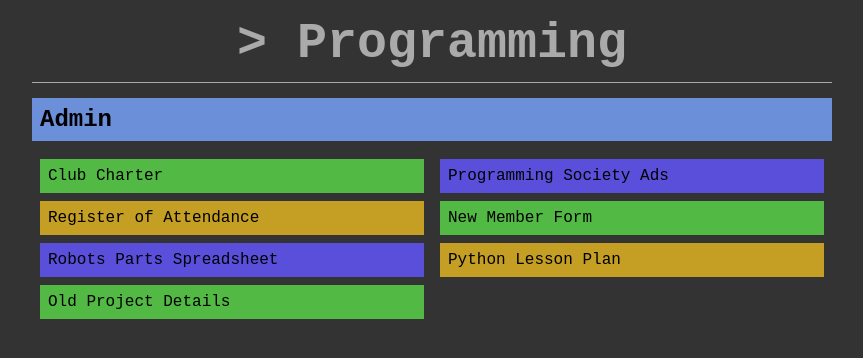
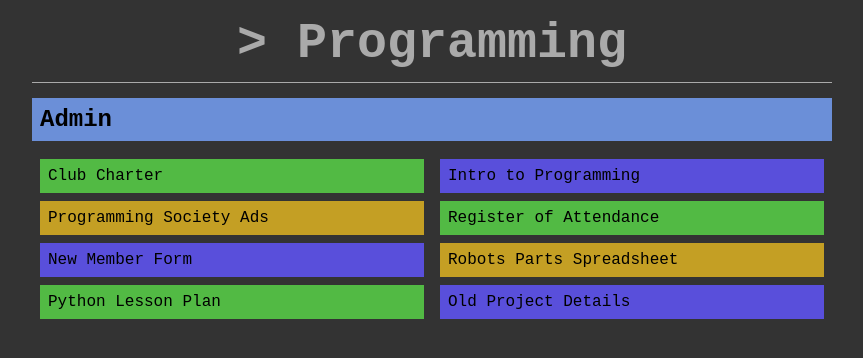
Before and after one commit to wcgs-programming/wcgs-programming.github.io, a Jekyll site: the page built from admin.md, in a window 1280 px wide. Shown: the top 358 px of the page, without its empty margins (208-1071 px from the left). Built offline with Jekyll 4.4.1, drawn with Linux system fonts in a browser that asks for light colours.

Commit message:
added intro ppt

```diff
--- a/admin.md
+++ b/admin.md
@@ -7,6 +7,8 @@ published: true
 ---
 
 [Club Charter](https://docs.google.com/document/d/1EsfoirRjoDX-Rw2I0IxH_faN9tkFL9qcLAA--IHEAz8/edit?usp=sharing)
+
+[Intro to Programming](https://docs.google.com/presentation/d/1xMlJSJZvQoXb_KAl0_ULVKQ_bYpZ9ApL2oo45J7z6cg/edit?usp=sharing)
 
 [Programming Society Ads](https://docs.google.com/document/d/1d1bBJrZcv06IKb6GgCiA-YtOrl2HNov3kinyKdC8QRk/edit?usp=sharing)
 
```
